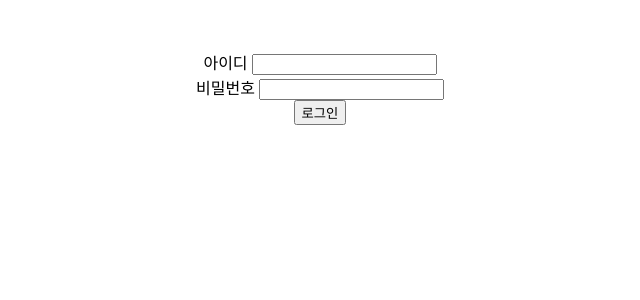
After one commit to rheehot/personal-projects-1, a Flask app: page /login in a window 1280 px wide. The commit adds this page. Shown: the top 300 px of the page, without its empty margins (320-960 px from the left). Run offline with Flask 2, Linux system fonts and the light colour scheme.

Commit message:
추후 업데이트

```diff
--- a/app.py
+++ b/app.py
@@ -1,4 +1,4 @@
-from bs4.element import SoupStrainer
+from bs4.element import ResultSet, SoupStrainer
 from flask import Flask, request, render_template, redirect
 from flask.helpers import url_for
 from bs4 import BeautifulSoup
@@ -41,24 +41,14 @@ def write():
     return render_template("write.html")
 
 
-@app.route("/text", methods=['GET', 'POST'])
-def text():
-    # if request.method == 'GET':
-    #     sql = "SELECT * from board"
-    #     cur.execute(sql)
-    #     data_list = cur.fetchall()
+# @app.route("/view", methods=['GET', 'POST'])
+# def view():
+#     return render_template("view.html")
 
-    #     # beautifulsoup으로 파싱을 해서 값을 가져오면 안되는 듯...
 
-    #     test_list = []
-
-    #     for data in data_list:
-    #         test_list.append(data)
-
-    #     index_num = request.args.get['1']
-    #     print(index_num)
-
-    return render_template("text.html")
+@app.route("/login", methods=['GET', 'POST'])
+def view():
+    return render_template("login.html")
 
 
 if __name__ == "__main__":
--- a/templates/index.html
+++ b/templates/index.html
@@ -11,6 +11,9 @@
 
 <body>
     <h1 class="title">글 남겨라!!</h1>
+    <div>
+        <form action="/login"><button>로그인</button></form>
+    </div>
     <div class="search_box">
         <input type="text" required name="word"><button>검색</button>
     </div>
@@ -24,7 +27,7 @@
         {% for data in data_list %}
         <tr id="{{data[0]}}">
             <td>{{data[0]}}</td>
-            <td><form><a href="/text">{{data[1]}}</a></form></td>
+            <td>{{data[1]}}</td>
             <td>{{data[3]}}</td>
             <td>{{data[4]}}</td>
         </tr>
--- /dev/null
+++ b/templates/login.html
@@ -0,0 +1,22 @@
+<!DOCTYPE html>
+<html lang="ko">
+
+<head>
+    <meta charset="UTF-8">
+    <meta name="viewport" content="width=device-width, initial-scale=1.0">
+    <link rel="stylesheet" type="text/css" href="/static/text_styles.css">
+    <link rel="stylesheet" type="text/css" href="{{ url_for('static', filename='text_styles.css') }}" />
+    <title>Python-board</title>
+</head>
+
+<body>
+<div>
+    아이디 <input type="text">
+</div>
+<div>
+    비밀번호 <input type="password">
+</div>
+<form action="/" method="POST"><button>로그인</button></form>
+</body>
+
+</html>
--- a/templates/text.html
+++ b/templates/view.html
@@ -14,7 +14,7 @@
         <tr>
             <td class="fixed">제목</td>
             <!-- index form 의 id값을 가져와서 제목을 넣어야함? -->
-            <td class="data">제목을 넣어주세요</td>
+            <td class="data">{{view_text}}</td>
         </tr>
         <tr>
             <td class="fixed">작성자</td>
@@ -26,7 +26,7 @@
         </tr>
         <tr>
             <td class="board_text">본문</td>
-            <td class="data">안녕하세요 김순태입니다.</td>
+            <td class="data">{{view_text}}</td>
         </tr>
     </table>
 </body>
```
